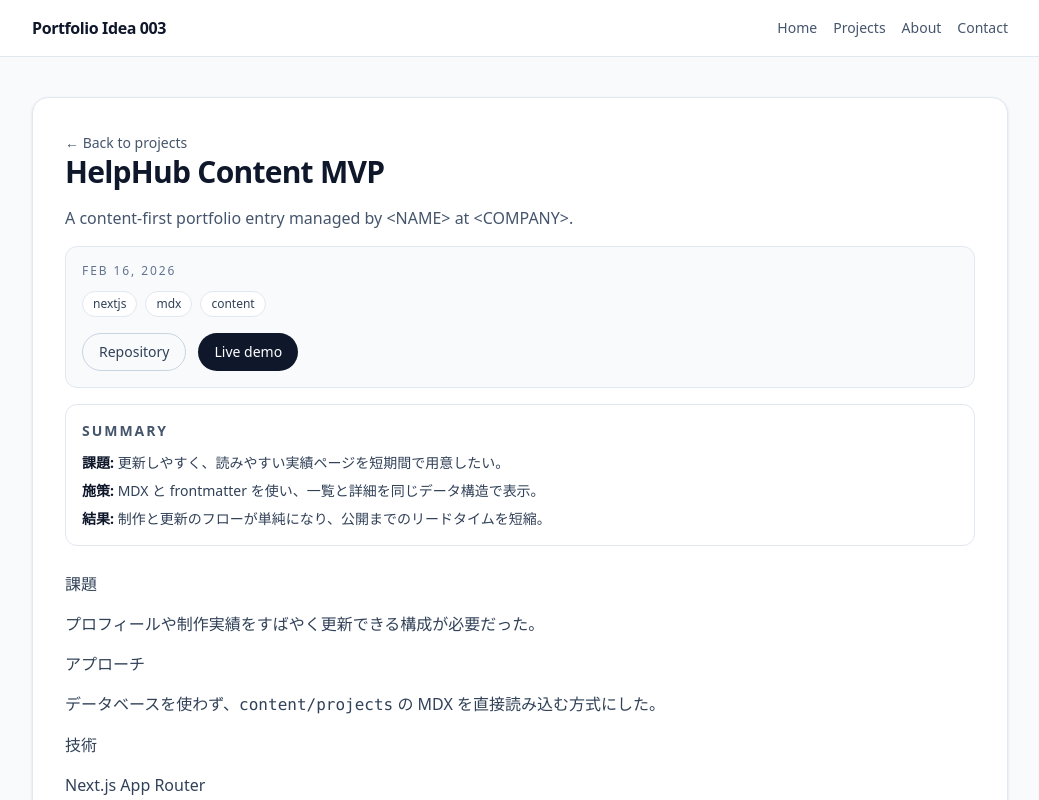
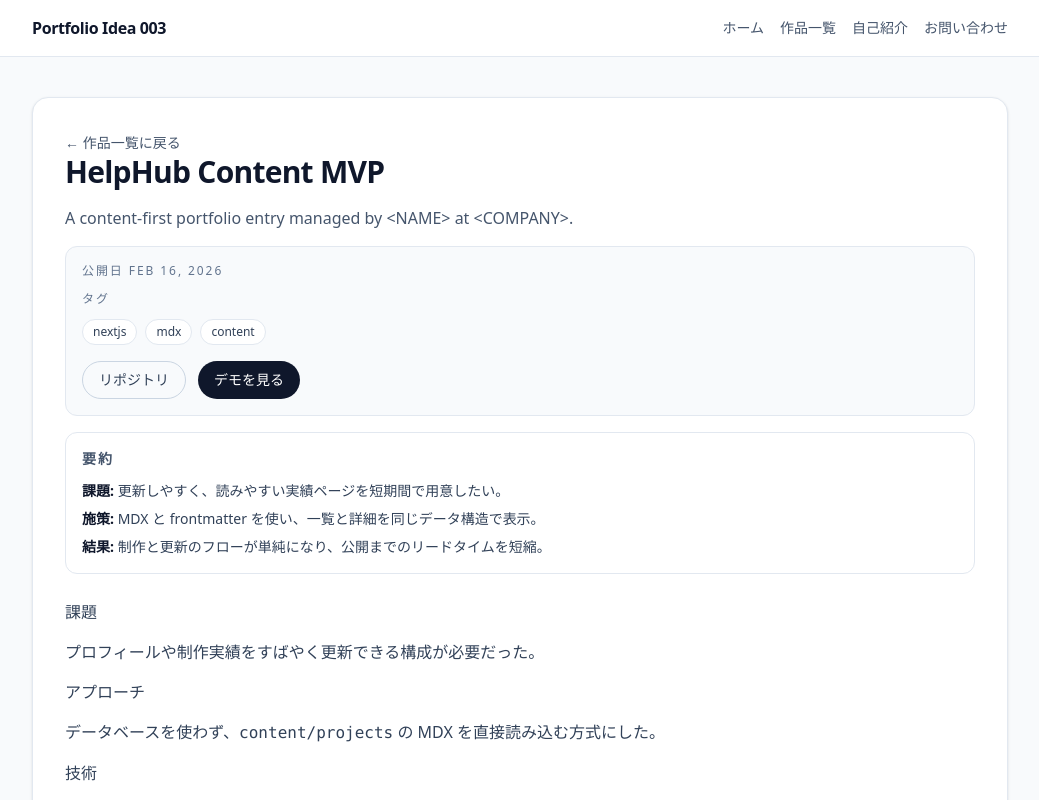
Before and after one commit to Kujara-jp/portfolio-idea-003, a Next.js app: page /projects/helphub in a window 1280 px wide. Shown: the top 800 px of the page, without its empty margins (120-1159 px from the left). Built offline with nearby package versions, Linux system fonts and the light colour scheme.

Commit message:
Localize UI copy to Japanese (#8)

```diff
--- a/src/app/about/page.tsx
+++ b/src/app/about/page.tsx
@@ -1,11 +1,11 @@
 export default function AboutPage() {
   return (
     <section className="rounded-2xl border border-slate-200 bg-white p-6 shadow-sm sm:p-8">
-      <h1 className="text-3xl font-semibold tracking-tight text-slate-900">About</h1>
+      <h1 className="text-3xl font-semibold tracking-tight text-slate-900">自己紹介</h1>
       <div className="mt-4 space-y-2 text-slate-600">
-        <p>Name: &lt;NAME&gt;</p>
-        <p>Email: &lt;EMAIL&gt;</p>
-        <p>Company: &lt;COMPANY&gt;</p>
+        <p>名前: &lt;NAME&gt;</p>
+        <p>メール: &lt;EMAIL&gt;</p>
+        <p>会社: &lt;COMPANY&gt;</p>
         <p>GitHub: &lt;GITHUB_URL&gt;</p>
       </div>
     </section>
--- a/src/app/contact/page.tsx
+++ b/src/app/contact/page.tsx
@@ -1,15 +1,15 @@
 export default function ContactPage() {
   return (
     <section className="rounded-2xl border border-slate-200 bg-white p-6 shadow-sm sm:p-8">
-      <h1 className="text-3xl font-semibold tracking-tight text-slate-900">Contact</h1>
-      <p className="mt-4 text-slate-600">Use the placeholder address below until real contact info is ready.</p>
+      <h1 className="text-3xl font-semibold tracking-tight text-slate-900">お問い合わせ</h1>
+      <p className="mt-4 text-slate-600">連絡先が確定するまでは、以下のプレースホルダーを使用しています。</p>
       <a
         href="mailto:<EMAIL>"
         className="mt-4 inline-flex rounded-full border border-slate-300 px-4 py-2 text-sm font-medium text-slate-700 hover:bg-slate-100"
       >
         &lt;EMAIL&gt;
       </a>
-      <p className="mt-4 text-slate-600">Replace &lt;NAME&gt;, &lt;EMAIL&gt;, and &lt;COMPANY&gt; before release.</p>
+      <p className="mt-4 text-slate-600">公開前に &lt;NAME&gt;・&lt;EMAIL&gt;・&lt;COMPANY&gt; を実値に置き換えてください。</p>
     </section>
   );
 }
--- a/src/app/layout.tsx
+++ b/src/app/layout.tsx
@@ -36,16 +36,16 @@ export default function RootLayout({
             </Link>
             <nav className="flex flex-wrap items-center gap-4 text-sm text-slate-600">
               <Link href="/" className="hover:text-slate-900">
-                Home
+                ホーム
               </Link>
               <Link href="/projects" className="hover:text-slate-900">
-                Projects
+                作品一覧
               </Link>
               <Link href="/about" className="hover:text-slate-900">
-                About
+                自己紹介
               </Link>
               <Link href="/contact" className="hover:text-slate-900">
-                Contact
+                お問い合わせ
               </Link>
             </nav>
           </div>
--- a/src/app/page.tsx
+++ b/src/app/page.tsx
@@ -18,28 +18,28 @@ export default async function HomePage() {
   return (
     <div className="space-y-10">
       <section className="rounded-2xl border border-slate-200 bg-white p-6 shadow-sm sm:p-8">
-        <p className="text-sm font-medium uppercase tracking-[0.2em] text-slate-500">Portfolio</p>
+        <p className="text-sm font-medium uppercase tracking-[0.2em] text-slate-500">ポートフォリオ</p>
         <h1 className="mt-3 text-3xl font-semibold tracking-tight text-slate-900 sm:text-4xl">&lt;NAME&gt;</h1>
         <p className="mt-3 max-w-2xl text-lg text-slate-700">
-          Product-focused developer building clean web experiences with Next.js.
+          Next.js を中心に、使いやすいWeb体験を実装するプロダクト志向の開発者です。
         </p>
         <ul className="mt-4 space-y-2 text-sm text-slate-600">
-          <li>• Fast MVP implementation with TypeScript and App Router</li>
-          <li>• Content-driven delivery with simple MDX workflows</li>
-          <li>• Stable release flow with lint and build-first quality checks</li>
+          <li>• TypeScript と App Router で素早く MVP を実装</li>
+          <li>• MDX を活用したコンテンツ主導の運用フロー</li>
+          <li>• lint / build を軸にした安定したリリース運用</li>
         </ul>
         <div className="mt-6 flex flex-wrap gap-3">
           <Link
             href="/projects"
             className="rounded-full bg-slate-900 px-5 py-2 text-sm font-medium text-white hover:bg-slate-700"
           >
-            Browse Projects
+            作品一覧を見る
           </Link>
           <Link
             href="/about"
             className="rounded-full border border-slate-300 px-5 py-2 text-sm font-medium text-slate-700 hover:bg-slate-100"
           >
-            About This MVP
+            このMVPについて
           </Link>
         </div>
       </section>
@@ -76,18 +76,18 @@ export default async function HomePage() {
       <section className="rounded-2xl border border-slate-200 bg-white p-6 shadow-sm sm:p-8">
         <div className="mb-4 flex items-center justify-between">
           <div>
-            <p className="text-sm font-medium uppercase tracking-[0.16em] text-slate-500">Highlights</p>
-            <h2 className="mt-1 text-2xl font-semibold tracking-tight text-slate-900">Featured Projects</h2>
+            <p className="text-sm font-medium uppercase tracking-[0.16em] text-slate-500">注目</p>
+            <h2 className="mt-1 text-2xl font-semibold tracking-tight text-slate-900">ピックアップ作品</h2>
           </div>
           <Link href="/projects" className="text-sm font-medium text-slate-600 hover:text-slate-900">
-            View all
+            すべて見る
           </Link>
         </div>
         <div className="grid gap-4 md:grid-cols-3">
           {featuredCards.map((project) => (
             <article key={project.slug} className="rounded-xl border border-slate-200 bg-slate-50 p-4">
               <p className="text-xs font-medium uppercase tracking-[0.16em] text-slate-500">
-                {formatDate(project.date)}
+                公開日 {formatDate(project.date)}
               </p>
               <h3 className="mt-2 text-lg font-semibold text-slate-900">{project.title}</h3>
               <p className="mt-2 text-sm text-slate-600">{project.summary}</p>
@@ -105,7 +105,7 @@ export default async function HomePage() {
                 href={`/projects/${project.slug}`}
                 className="mt-4 inline-block text-sm font-medium text-slate-700 hover:text-slate-900"
               >
-                View details
+                詳細を見る
               </Link>
             </article>
           ))}
--- a/src/app/projects/[slug]/page.tsx
+++ b/src/app/projects/[slug]/page.tsx
@@ -68,7 +68,7 @@ export default async function ProjectDetailPage({ params }: ProjectDetailPagePro
   return (
     <article className="space-y-6 rounded-2xl border border-slate-200 bg-white p-6 shadow-sm sm:p-8">
       <Link href="/projects" className="text-sm font-medium text-slate-600 hover:text-slate-900">
-        ← Back to projects
+        ← 作品一覧に戻る
       </Link>
 
       <header className="space-y-4">
@@ -76,8 +76,9 @@ export default async function ProjectDetailPage({ params }: ProjectDetailPagePro
         <p className="text-slate-600">{project.summary}</p>
         <div className="rounded-xl border border-slate-200 bg-slate-50 p-4">
           <p className="text-xs font-medium uppercase tracking-[0.16em] text-slate-500">
-            {formatDate(project.date)}
+            公開日 {formatDate(project.date)}
           </p>
+          <p className="mt-3 text-xs font-medium uppercase tracking-[0.16em] text-slate-500">タグ</p>
           <div className="mt-3 flex flex-wrap gap-2">
             {project.tags.map((tag) => (
               <span
@@ -95,7 +96,7 @@ export default async function ProjectDetailPage({ params }: ProjectDetailPagePro
               rel="noopener noreferrer"
               className="inline-flex items-center rounded-full border border-slate-300 px-4 py-2 text-sm font-medium text-slate-700 hover:bg-slate-100"
             >
-              Repository
+              リポジトリ
             </a>
             <a
               href={project.demoUrl}
@@ -103,12 +104,12 @@ export default async function ProjectDetailPage({ params }: ProjectDetailPagePro
               rel="noopener noreferrer"
               className="inline-flex items-center rounded-full bg-slate-900 px-4 py-2 text-sm font-medium text-white hover:bg-slate-700"
             >
-              Live demo
+              デモを見る
             </a>
           </div>
         </div>
         <div className="rounded-xl border border-slate-200 bg-white p-4">
-          <h2 className="text-sm font-semibold uppercase tracking-[0.14em] text-slate-600">Summary</h2>
+          <h2 className="text-sm font-semibold uppercase tracking-[0.14em] text-slate-600">要約</h2>
           <div className="mt-3 space-y-2 text-sm text-slate-700">
             <p>
               <span className="font-semibold text-slate-900">課題:</span> {detailSummary.problem}
--- a/src/app/projects/page.tsx
+++ b/src/app/projects/page.tsx
@@ -16,9 +16,9 @@ export default async function ProjectsPage() {
   return (
     <div className="space-y-8">
       <header className="space-y-2">
-        <h1 className="text-3xl font-semibold tracking-tight text-slate-900">Projects</h1>
+        <h1 className="text-3xl font-semibold tracking-tight text-slate-900">作品一覧</h1>
         <p className="max-w-2xl text-slate-600">
-          All projects are sourced from MDX files in <code>content/projects</code>.
+          作品データは <code>content/projects</code> の MDX ファイルから読み込んでいます。
         </p>
       </header>
 
@@ -26,10 +26,11 @@ export default async function ProjectsPage() {
         {projects.map((project) => (
           <article key={project.slug} className="rounded-xl border border-slate-200 bg-white p-5 shadow-sm">
             <p className="text-xs font-medium uppercase tracking-[0.16em] text-slate-500">
-              {formatDate(project.date)}
+              公開日 {formatDate(project.date)}
             </p>
             <h2 className="mt-2 text-xl font-semibold tracking-tight text-slate-900">{project.title}</h2>
             <p className="mt-2 text-sm leading-6 text-slate-600">{project.summary}</p>
+            <p className="mt-3 text-xs font-medium uppercase tracking-[0.16em] text-slate-500">タグ</p>
             <div className="mt-3 flex flex-wrap gap-2">
               {project.tags.map((tag) => (
                 <span
@@ -44,7 +45,7 @@ export default async function ProjectsPage() {
               href={`/projects/${project.slug}`}
               className="mt-4 inline-block text-sm font-medium text-slate-700 hover:text-slate-900"
             >
-              Open project
+              作品を見る
             </Link>
           </article>
         ))}
```
